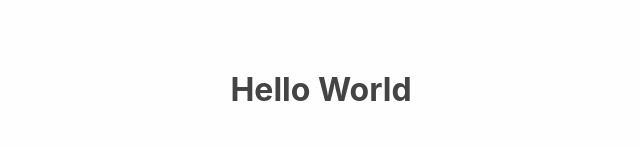
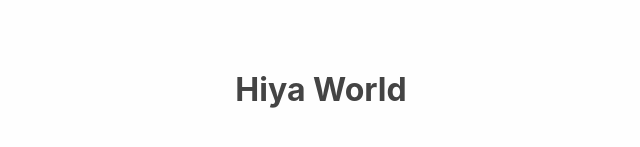
Before and after one commit to drinkwithdan/refactored-journey, a plain HTML site: page index.html in a window 1280 px wide. Shown: the part 319-466 px from the top of the page, 319-959 px from the left. Drawn offline with Linux system fonts and the light colour scheme.

Commit message:
changed message

```diff
--- a/index.html
+++ b/index.html
@@ -10,6 +10,6 @@
 </head>
 
 <body>
-  <h1>Hello World</h1>
+  <h1>Hiya World</h1>
 </body>
 </html>
```
